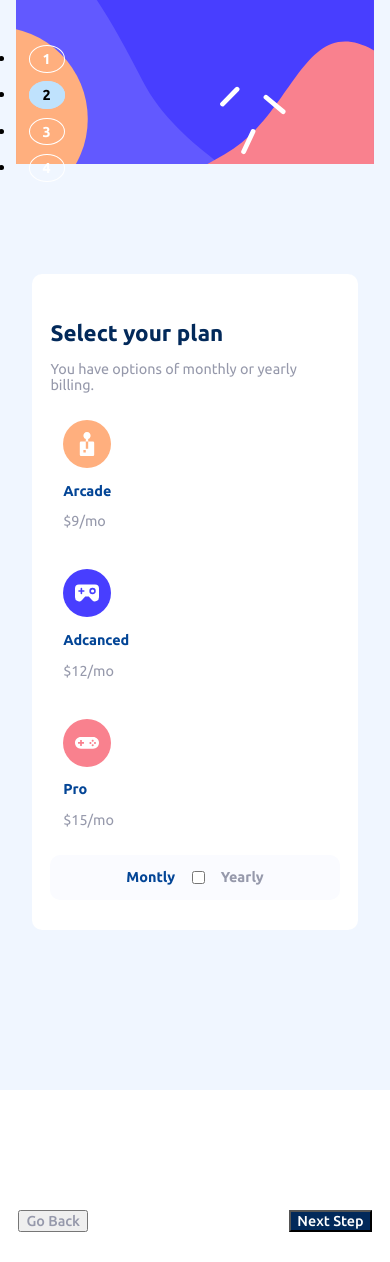
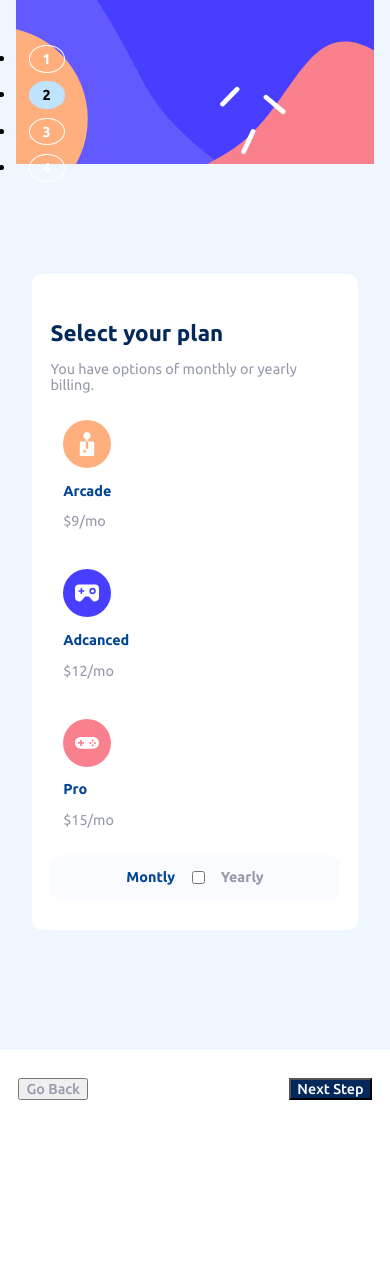
Before and after one commit to Soaphub/Multi-step-form-solution, a Next.js app: page /plan in a window 390 px wide. After the commit the page ends 1118 px from the top, so only its background shows below. Built offline with nearby package versions, Linux system fonts and the light colour scheme.

Commit message:
changed some margin again.

```diff
--- a/styles/Home.module.css
+++ b/styles/Home.module.css
@@ -67,10 +67,10 @@
     .next, .back{
         background-color: white;
         position: absolute;
-        margin-top:calc( var(--spacing-lg) * 3.5);
+        margin-top:calc( var(--spacing-lg) * 2);
         left: 50%;
         transform: translate(-50%);
         width: 100vw;
-        padding: var(--spacing-md) var(--spacing-sm);
+        padding: var(--spacing-sm);
     }
 }
--- a/styles/globals.css
+++ b/styles/globals.css
@@ -280,7 +280,7 @@ input[type=text]:focus, input[type=email]:focus, input[type=tel]:focus{
         background-color: white;
         position: relative;
         padding: var(--spacing-md) var(--spacing-sm);
-        margin-bottom: calc( var(--spacing-lg) * 2);
+        margin-bottom: calc( var(--spacing-lg) * 1.5);
         top: -10%;
         left: 50%;
         transform: translate(-50%);
```
